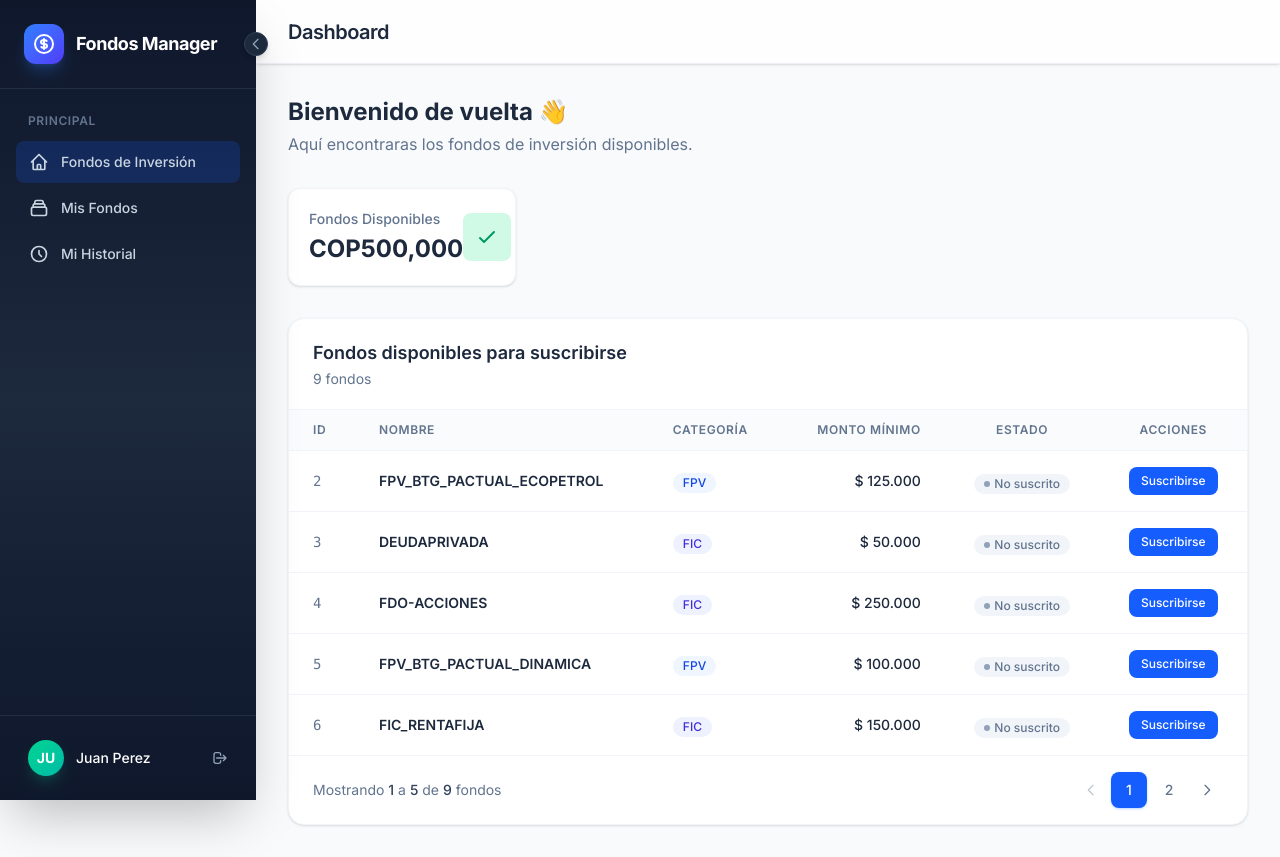
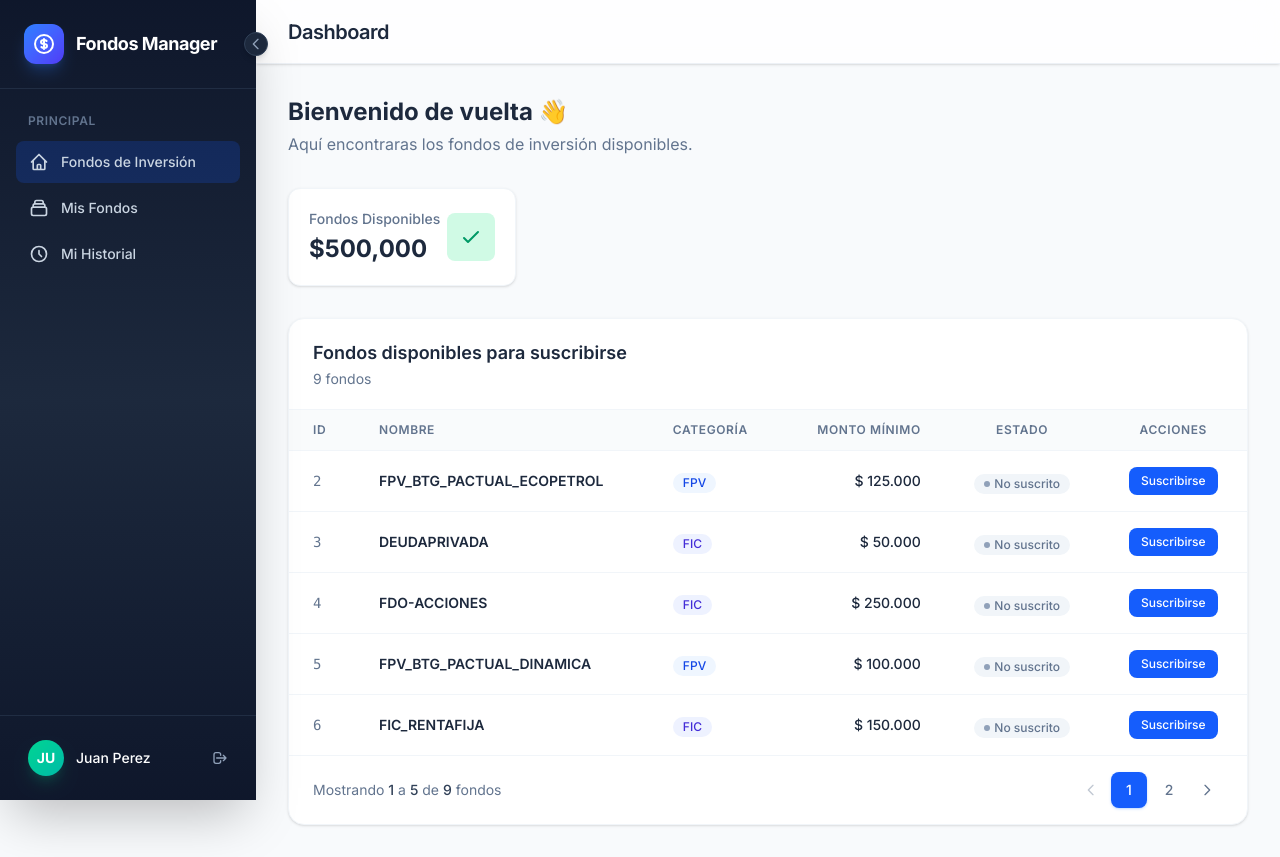
Before and after one commit to ldmunoz/fondosFinancierosTest, an Angular app: page / in a window 1280 px wide. Built offline with nearby package versions, Linux system fonts and the light colour scheme.

Commit message:
feat: Create initial dashboard page with funds summary, available funds table, and associated modals.

```diff
--- a/src/app/pages/dashboard/dashboard.html
+++ b/src/app/pages/dashboard/dashboard.html
@@ -10,7 +10,7 @@
         <div>
           <p class="text-sm font-medium text-slate-500">Fondos Disponibles</p>
           <p class="text-2xl font-bold text-slate-800 mt-1">
-            {{ dashboardService.fundsClient() | currency: 'COP' : 'symbol' : '1.0-0' }}
+            {{ dashboardService.fundsClient() | currency: '$' : 'symbol' : '1.0-0' }}
           </p>
         </div>
         <div class="bg-emerald-100 p-3 rounded-lg">
```
